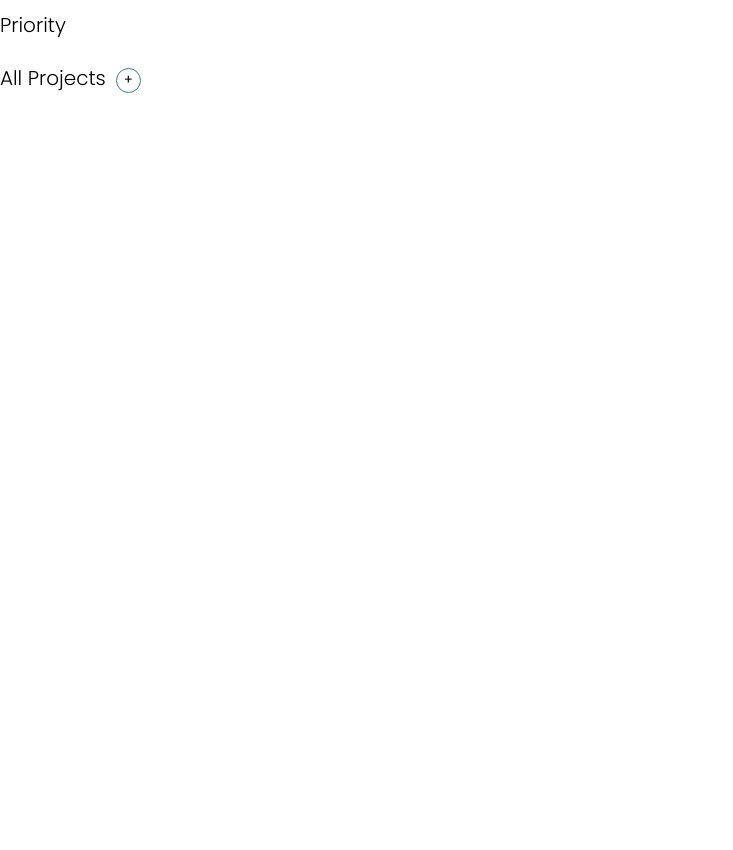
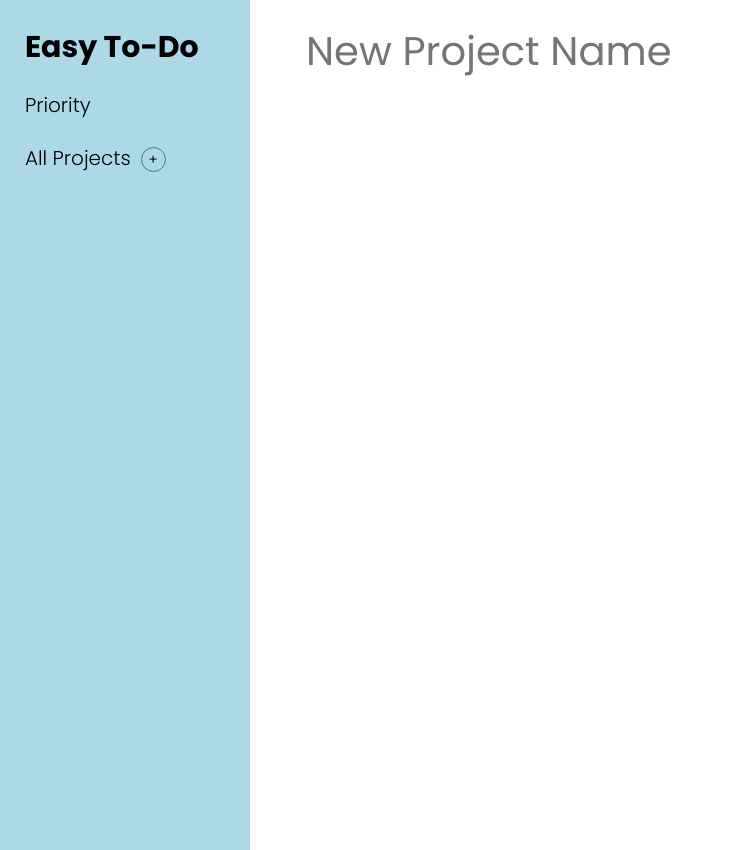
Before and after one commit to iharrington643/odin-todo-list, a website built with webpack: page src/template.html in a window 1280 px wide. Shown: the whole page, without its empty margins (0-733 px from the left). Before the commit the page ends 800 px from the top, so only its background shows below. Built offline with nearby package versions, Linux system fonts and the light colour scheme.

Commit message:
Created temporary form elements in HTML to play around with the project board's layout

```diff
--- a/src/template.html
+++ b/src/template.html
@@ -6,7 +6,8 @@
     <title>Todo List</title>
 </head>
 <body>
-    <div class="project-bar">
+    <div id="project-bar">
+        <div class="page-heading">Easy To-Do</div>
         <div class="priority-container">
             <div class="priority-label">
                 <h1>Priority</h1>
@@ -20,6 +21,10 @@
         </div>
     </div>
 
-    <div class="project-board"></div>
+    <div id="project-board">
+        <form method="get">
+            <input type="text" id="list-name" name="user-name" placeholder="New Project Name" maxlength="37">
+        </form>
+    </div>
 </body>
 </html>
```
